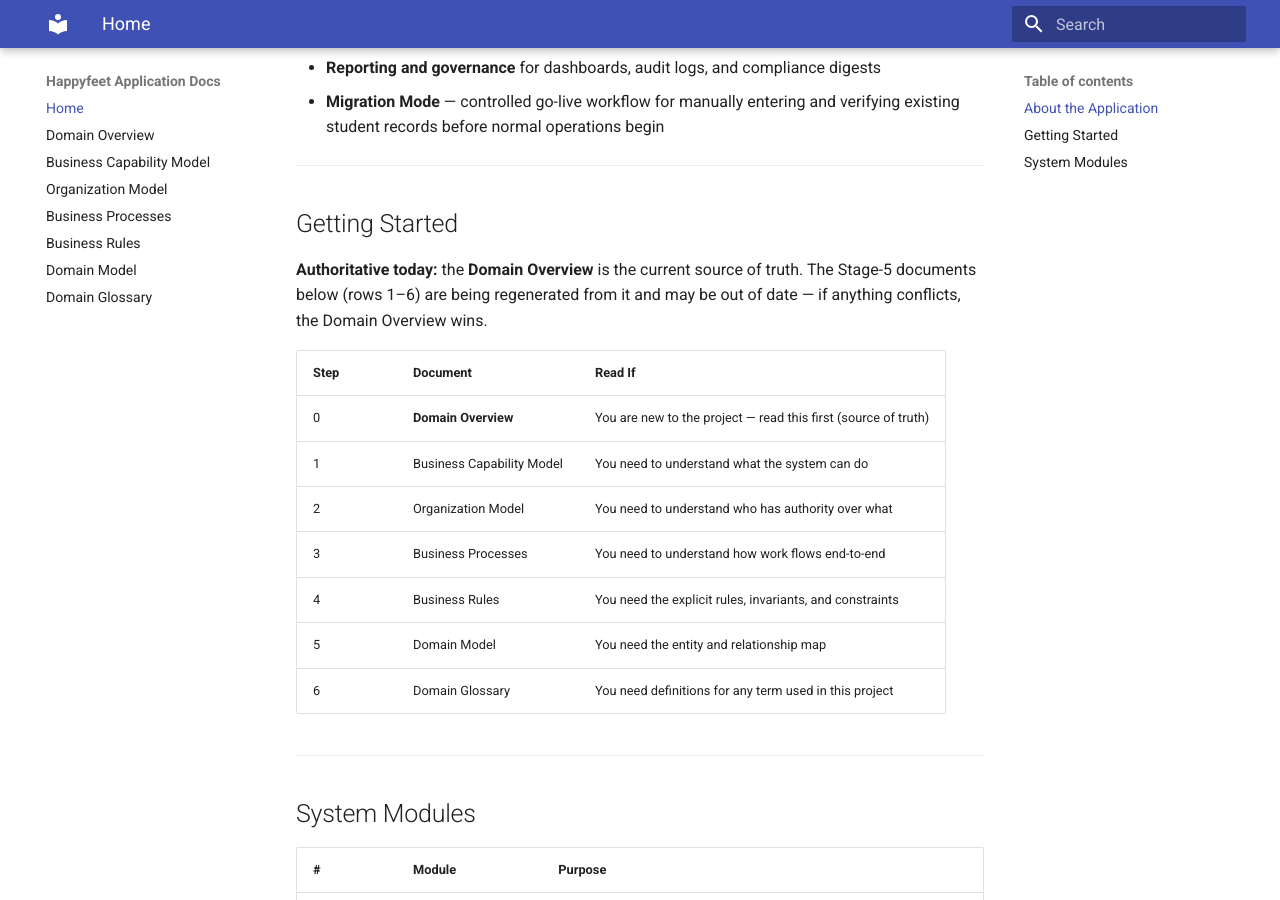
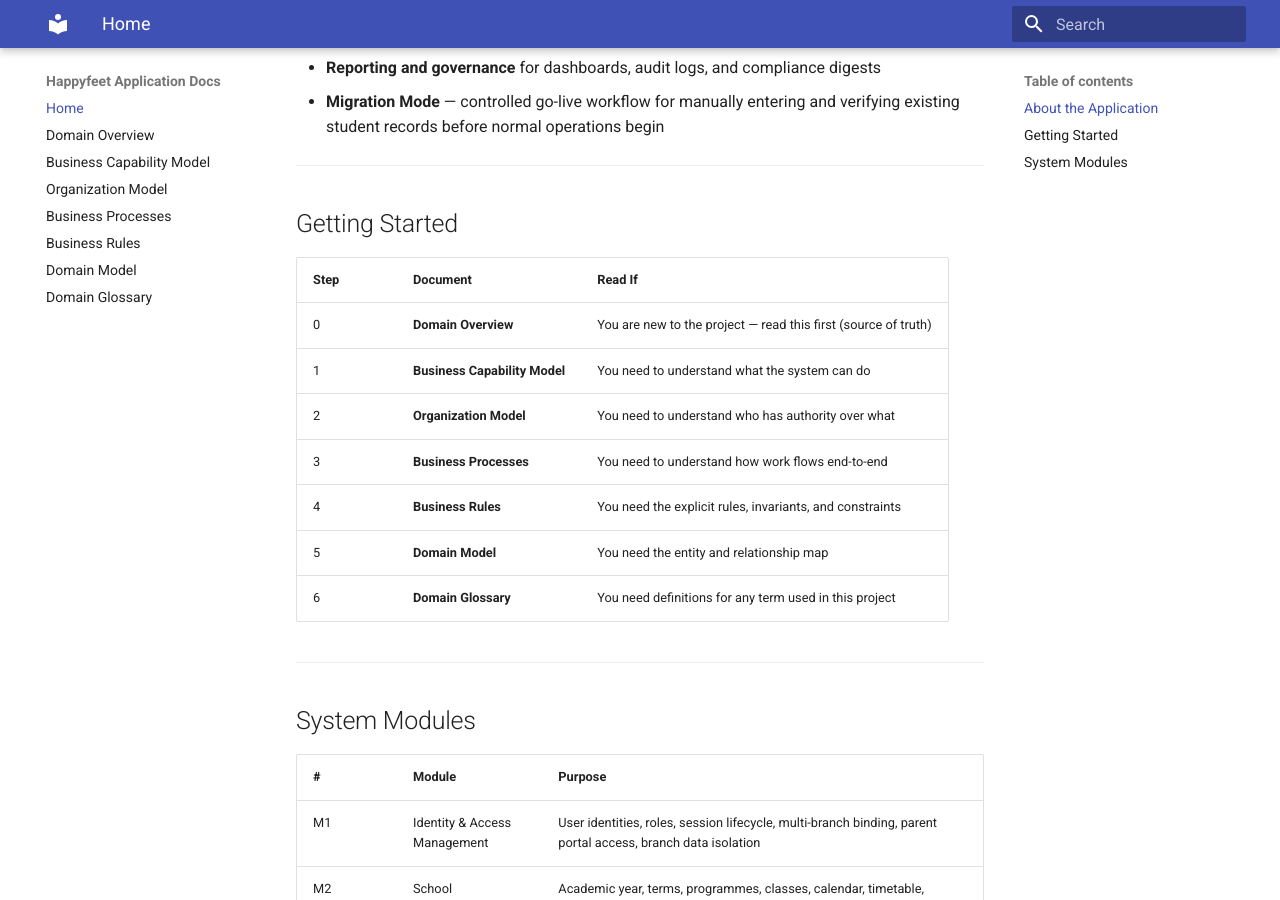
Before and after one commit to Deepakkrishna-tech/Happyfeet-Application-Documents, an MkDocs documentation site: the page built from docs/index.md, in a window 1280 px wide and 900 px high, scrolled down 1051 px. Built offline with MkDocs 1.6.1 and Material for MkDocs 9.7.7, drawn with Linux system fonts in a browser that asks for light colours.

Commit message:
docs: simplify index.md Getting Started
- remove authoritative-status note
- restore bold document names in the reading-path table

Co-Authored-By: Claude Opus 4.8 <noreply@anthropic.com>

```diff
--- a/docs/index.md
+++ b/docs/index.md
@@ -51,17 +51,15 @@ distinct slice of the school's operations:
 
 ## Getting Started
 
-**Authoritative today:** the **Domain Overview** is the current source of truth. The Stage-5 documents below (rows 1–6) are being regenerated from it and may be out of date — if anything conflicts, the Domain Overview wins.
-
 | Step | Document | Read If |
 |---|---|---|
 | 0 | **Domain Overview** | You are new to the project — read this first (source of truth) |
-| 1 | Business Capability Model | You need to understand what the system can do |
-| 2 | Organization Model | You need to understand who has authority over what |
-| 3 | Business Processes | You need to understand how work flows end-to-end |
-| 4 | Business Rules | You need the explicit rules, invariants, and constraints |
-| 5 | Domain Model | You need the entity and relationship map |
-| 6 | Domain Glossary | You need definitions for any term used in this project |
+| 1 | **Business Capability Model** | You need to understand what the system can do |
+| 2 | **Organization Model** | You need to understand who has authority over what |
+| 3 | **Business Processes** | You need to understand how work flows end-to-end |
+| 4 | **Business Rules** | You need the explicit rules, invariants, and constraints |
+| 5 | **Domain Model** | You need the entity and relationship map |
+| 6 | **Domain Glossary** | You need definitions for any term used in this project |
 
 ---
 
```
